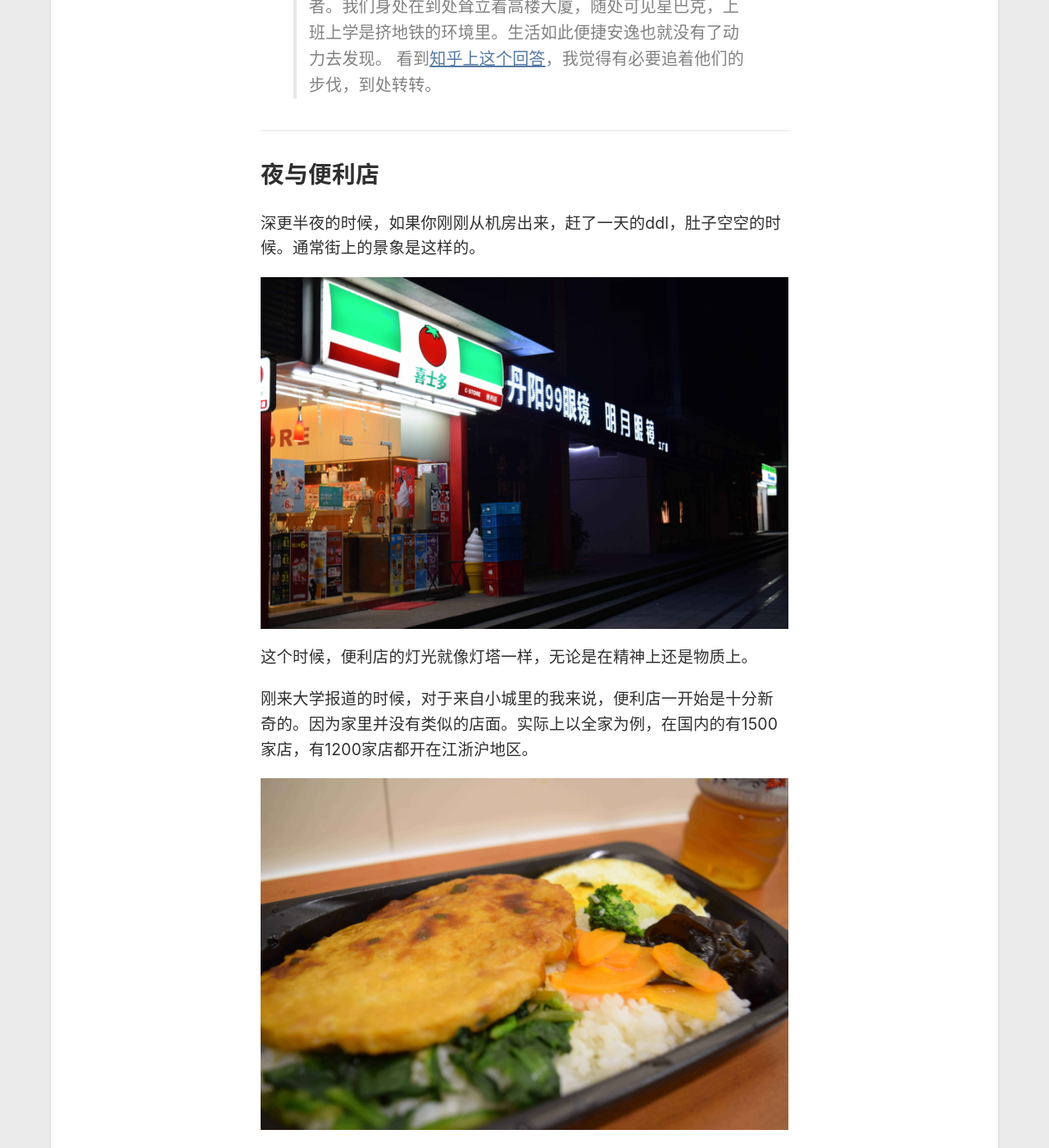
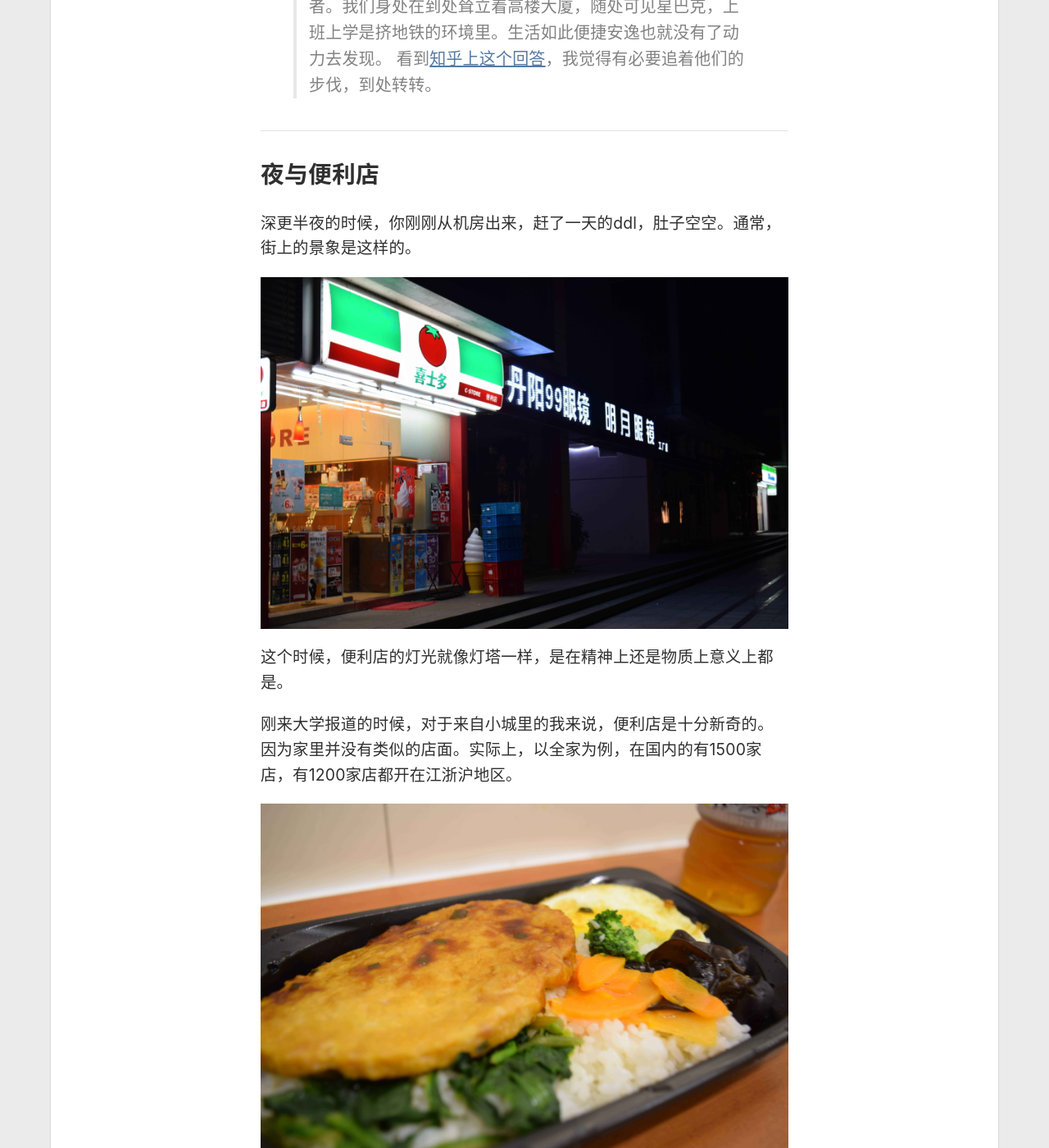
Before and after one commit to billweasley/billweasley.github.io, a Jekyll site: the page built from _posts/2016-06-26-foody-in-suzhou-part-one.md, in a window 1280 px wide and 1400 px high, scrolled down 1216 px. Shown: the whole window at 82% size. Built offline with Jekyll 4.4.1, drawn with Linux system fonts in a browser that asks for light colours; nearby versions of some CDN libraries; comment, search, counter and statistics services are not loaded; a style sheet for code colours, icons or effects is not loaded; some of the changed text lies outside the part shown.

Commit message:
minor modification

```diff
--- a/_posts/2016-06-26-foody-in-suzhou-part-one.md
+++ b/_posts/2016-06-26-foody-in-suzhou-part-one.md
@@ -20,13 +20,13 @@ comments: true
 
 ## **夜与便利店**
 
-深更半夜的时候，如果你刚刚从机房出来，赶了一天的ddl，肚子空空的时候。通常街上的景象是这样的。
+深更半夜的时候，你刚刚从机房出来，赶了一天的ddl，肚子空空。通常，街上的景象是这样的。
 
 ![](/img/2016-06-26-foody-in-suzhou-part-one/DSC_0689.jpg)
 
-这个时候，便利店的灯光就像灯塔一样，无论是在精神上还是物质上。
+这个时候，便利店的灯光就像灯塔一样，是在精神上还是物质上意义上都是。
 
-刚来大学报道的时候，对于来自小城里的我来说，便利店一开始是十分新奇的。因为家里并没有类似的店面。实际上以全家为例，在国内的有1500家店，有1200家店都开在江浙沪地区。
+刚来大学报道的时候，对于来自小城里的我来说，便利店是十分新奇的。因为家里并没有类似的店面。实际上，以全家为例，在国内的有1500家店，有1200家店都开在江浙沪地区。
 
 ![](/img/2016-06-26-foody-in-suzhou-part-one/DSC_0695.jpg)
 
```
Also changed, not shown: other parts of _posts/2016-06-26-foody-in-suzhou-part-one.md (+1 -1 lines).
